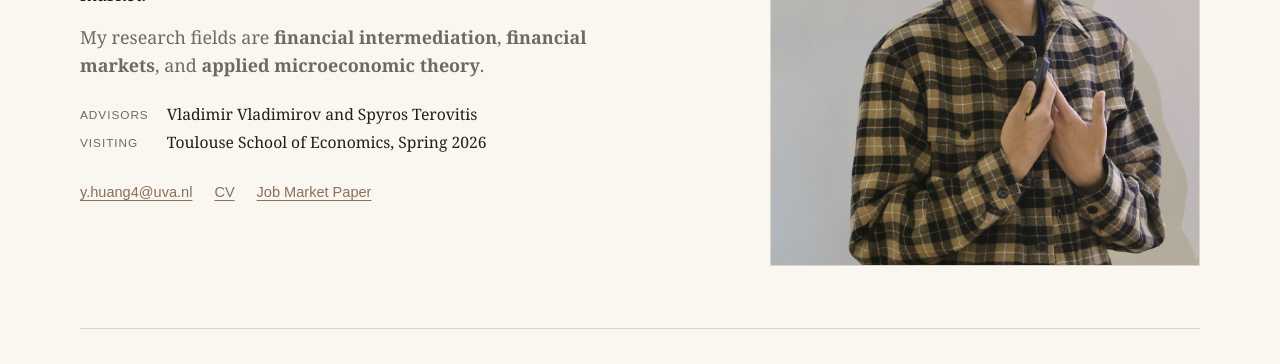
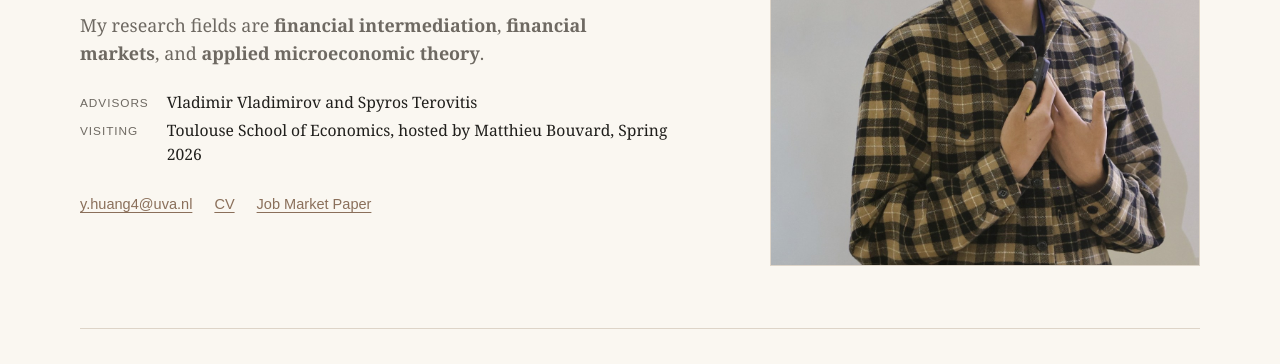
Before and after one commit to yingjiehuang-finance/yingjiehuang-finance.github.io, a plain HTML site: page index.html in a window 1280 px wide. Shown: the part 411-775 px from the top of the page. Drawn offline with Linux system fonts and the light colour scheme.

Commit message:
Name TSE host on homepage
Co-Authored-By: Claude Opus 5.5 (1M context) <noreply@anthropic.com>
Claude-Session: https://claude.ai/code/session_01QpeC97JL4SFHPr9qYXviru

```diff
--- a/index.html
+++ b/index.html
@@ -34,7 +34,7 @@
         <dt>Advisors</dt>
         <dd>Vladimir Vladimirov and Spyros Terovitis</dd>
         <dt>Visiting</dt>
-        <dd>Toulouse School of Economics, Spring 2026</dd>
+        <dd>Toulouse School of Economics, hosted by Matthieu Bouvard, Spring 2026</dd>
       </dl>
 
       <div class="contact-row">
```
